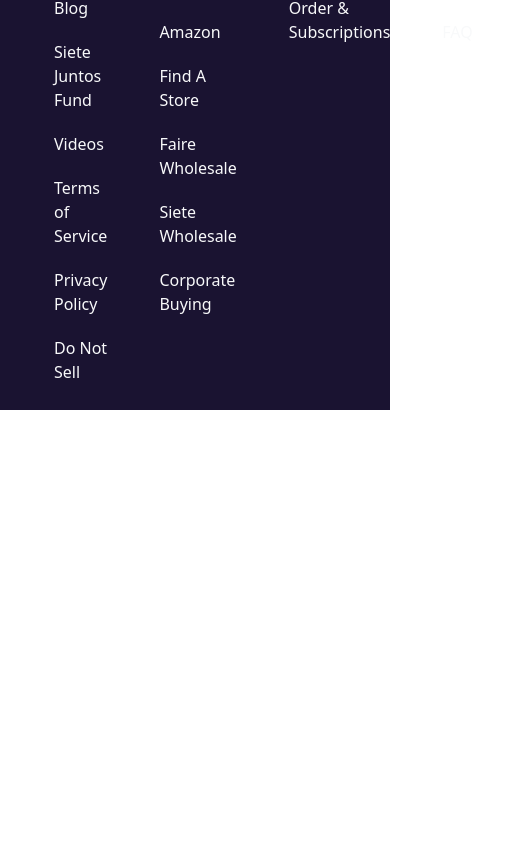
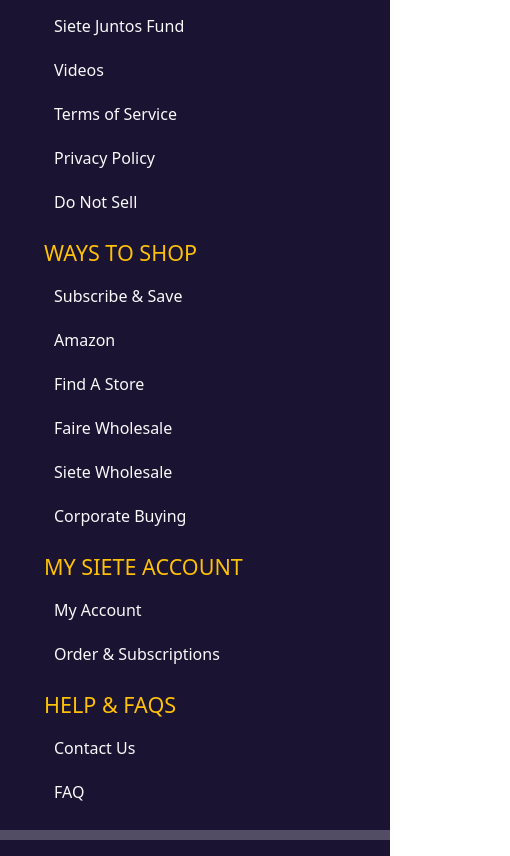
Before and after one commit to itsmevikas1009/evently, a React (Vite) app in the folder evently-client/: page / in a window 390 px wide. Shown: the part 9276-10132 px from the top of the page, 510 px wide, since content can reach past the window. Before the commit the page ends 9686 px from the top, so only its background shows below. Built offline with nearby package versions, Linux system fonts and the light colour scheme.

Commit message:
Footer Responsive

```diff
--- a/evently-client/src/components/Footer.jsx
+++ b/evently-client/src/components/Footer.jsx
@@ -2,12 +2,10 @@
 import insta from "../assets/insta.png";
 import facebookicon from "../assets/facebookicon.png";
 import mailicon from "../assets/mailicon.png";
-import { NavLink } from "react-router-dom";
 
 const Footer = () => {
   return (
     <div className='row d-flex mx-auto text-light pt-4' style={{ backgroundColor: "#1A1331" }}>
-
       <div className='col-md-3 d-flex flex-column align-items-center pb-5 gap-2'>
         <h1 style={{ color: "#ff69b4" }} className="">evEntly</h1>
         <div className="social-media d-flex gap-3">
@@ -18,7 +16,7 @@
       </div>
 
       <div className='col-md-9 d-flex '>
-        {/* <div className='row'> */}
+        <div className='row'>
           <div className='col-md-3 col-sm-6'>
             <ul>
               <h4 className="text-warning">SIETE FOODS</h4>
@@ -61,9 +59,9 @@
           </div>
 
         </div>
-      {/* <hr className="border border-5 border-light" /> */}
       </div>
-    // </div>
+      <hr className="border border-5 border-light" />
+    </div>
   );
 };
 
--- a/evently-client/src/index.css
+++ b/evently-client/src/index.css
@@ -11,5 +11,5 @@
 
 }
 .footer-li:hover{
-  background-color: rgb(133, 30, 30);
+border: 5px red solid;
 }
```
Lines whose indentation alone changed are shown as unchanged.
